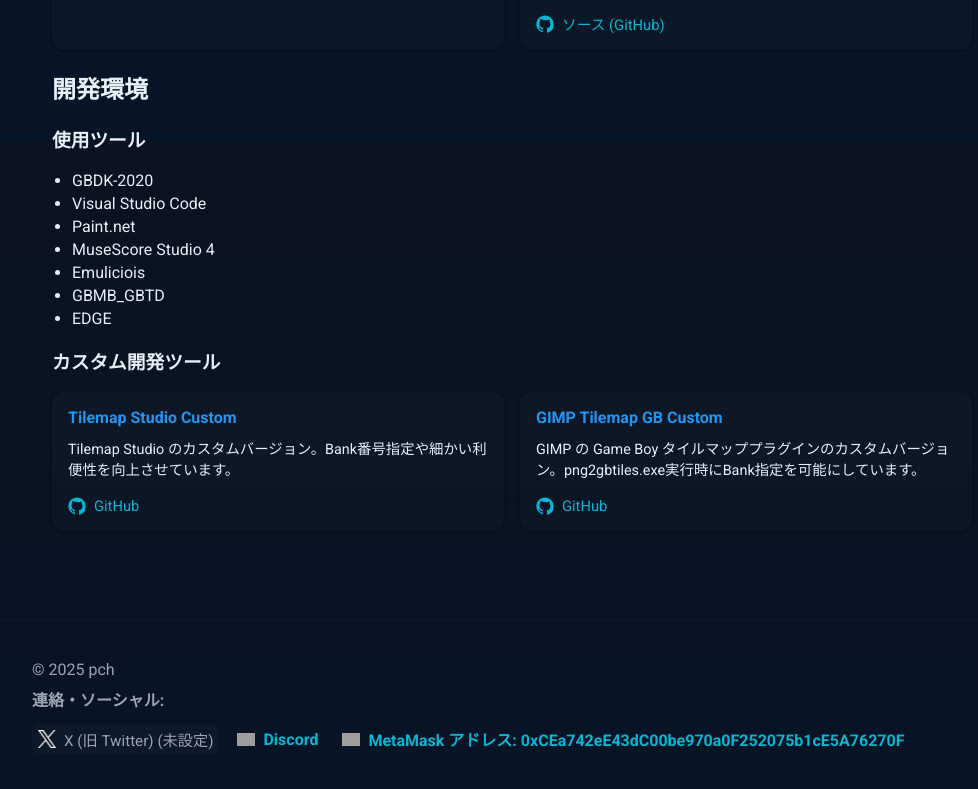
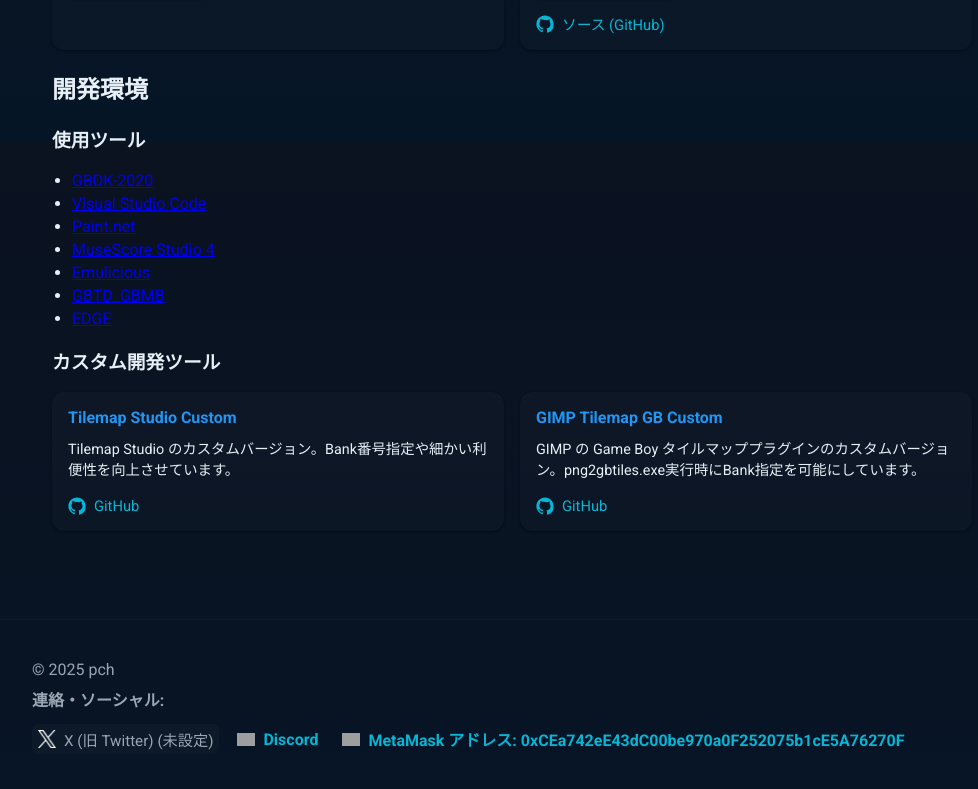
Before and after one commit to o-pch/o-pch.github.io, a React (Vite) app: page / in a window 1280 px wide. Shown: the part 1459-2248 px from the top of the page, without its empty margins (128-1106 px from the left). Built offline with nearby package versions, Linux system fonts and the light colour scheme; no server answers; grey boxes are pictures that could not be loaded.

Commit message:
ツール類のリンク追加

```diff
--- a/src/App.jsx
+++ b/src/App.jsx
@@ -107,13 +107,13 @@
           <h2>{t('tools_title')}</h2>
           <h3>{t('used_tools_title')}</h3>
           <ul className="used-tools-list">
-            <li>GBDK-2020</li>
-            <li>Visual Studio Code</li>
-            <li>Paint.net</li>
-            <li>MuseScore Studio 4</li>
-            <li>Emuliciois</li>
-            <li>GBMB_GBTD</li>
-            <li>EDGE</li>
+            <li><a href="https://github.com/gbdk-2020/gbdk-2020">GBDK-2020</a></li>
+            <li><a href="https://code.visualstudio.com/">Visual Studio Code</a></li>
+            <li><a href="https://www.getpaint.net/">Paint.net</a></li>
+            <li><a href="https://musescore.org/en">MuseScore Studio 4</a></li>
+            <li><a href="https://emulicious.net/">Emulicious</a></li>
+            <li><a href="https://github.com/gbdk-2020/GBTD_GBMB">GBTD_GBMB</a></li>
+            <li><a href="https://takabosoft.com/edge">EDGE</a></li>
           </ul>
 
           <h3>{t('custom_tools_title')}</h3>
```
